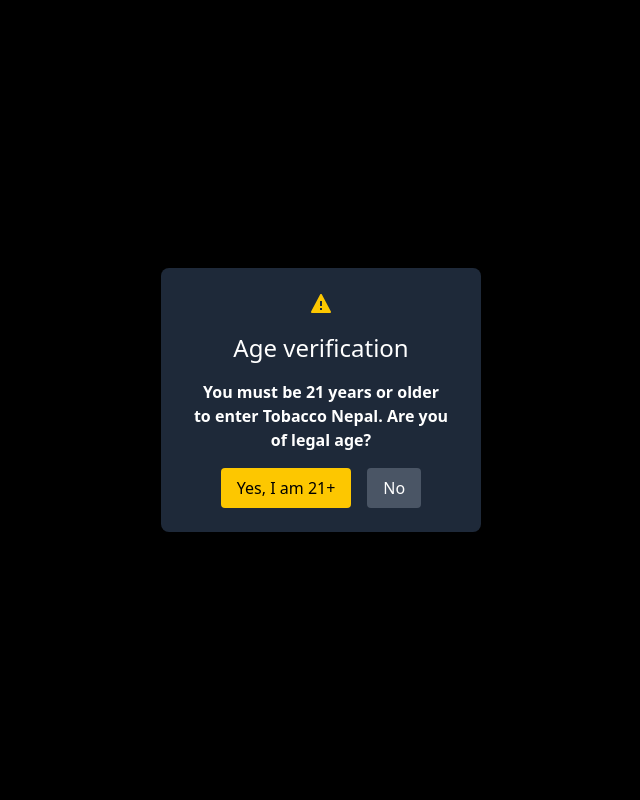
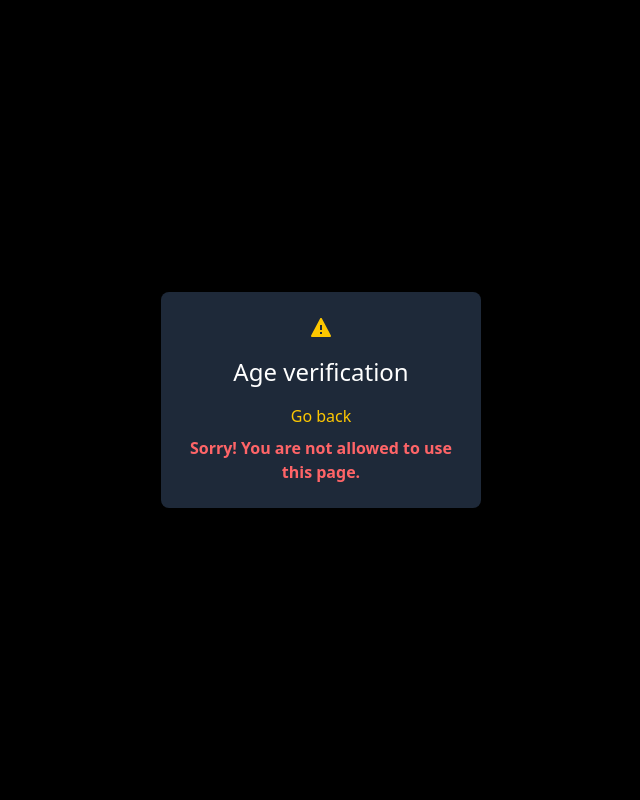
Before and after one commit to poudelsumitrocks/TobaccoNepalClone, a Next.js app: page / in a window 1280 px wide. Both pictures are taken after a click on the button "No". Shown: the top 800 px of the page, without its empty margins (319-959 px from the left). Built offline with nearby package versions, Linux system fonts and the light colour scheme.

Commit message:
update the agerestrict page

```diff
--- a/app/Ageristrict/page.jsx
+++ b/app/Ageristrict/page.jsx
@@ -1,10 +1,14 @@
 "use client";
 import { BiSolidError } from "react-icons/bi";
+import { useState } from "react";
+
 
 export default function Ageristrict({ onVerify }) {
+  const [showMessage, setShowMessage] = useState(false);
+
   return (
     <section className="fixed inset-0 bg-black bg-opacity-80 flex items-center justify-center z-50">
-      <div className="bg-gray-800 p-6 rounded-lg text-white text-center flex flex-col justify-center items-center w-80">
+      <div className="bg-gray-800 p-6 rounded-lg text-white text-center flex flex-col items-center w-80">
 
         <div className="text-yellow-400 text-2xl mb-4">
           <BiSolidError />
@@ -12,6 +16,8 @@
 
         <h1 className="text-2xl mb-4">Age verification</h1>
 
+        {!showMessage ? (
+          <>
             <p className="w-64 text-md font-semibold mb-4">
               You must be 21 years or older to enter Tobacco Nepal. Are you of legal age?
             </p>
@@ -24,10 +30,23 @@
                 Yes, I am 21+
               </button>
 
-          <button className="bg-gray-600 px-4 py-2 rounded hover:bg-gray-700">
+              <button
+                className="bg-gray-600 px-4 py-2 rounded hover:bg-gray-700"
+                onClick={() => setShowMessage(true)}
+              >
                 No
               </button>
             </div>
+          </>
+        ) : (
+          <>
+            <h1  onClick={() => window.location.reload()}
+  className="cursor-pointer text-yellow-400 hover:underline mb-2">Go back</h1>
+            <p className="text-red-400 font-semibold">
+              Sorry! You are not allowed to use this page.
+            </p>
+          </>
+        )}
 
       </div>
     </section>
```
Lines whose indentation alone changed are shown as unchanged.
